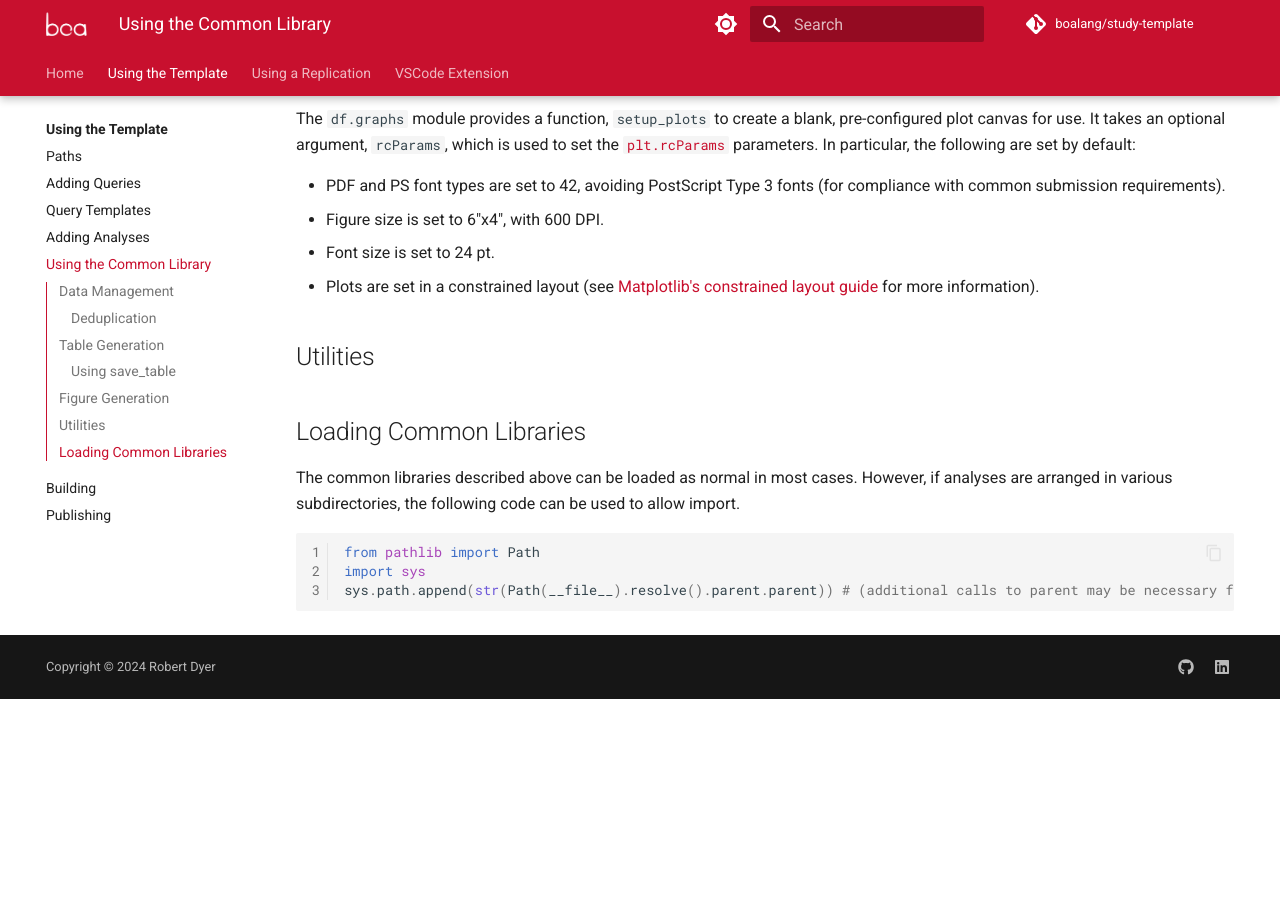
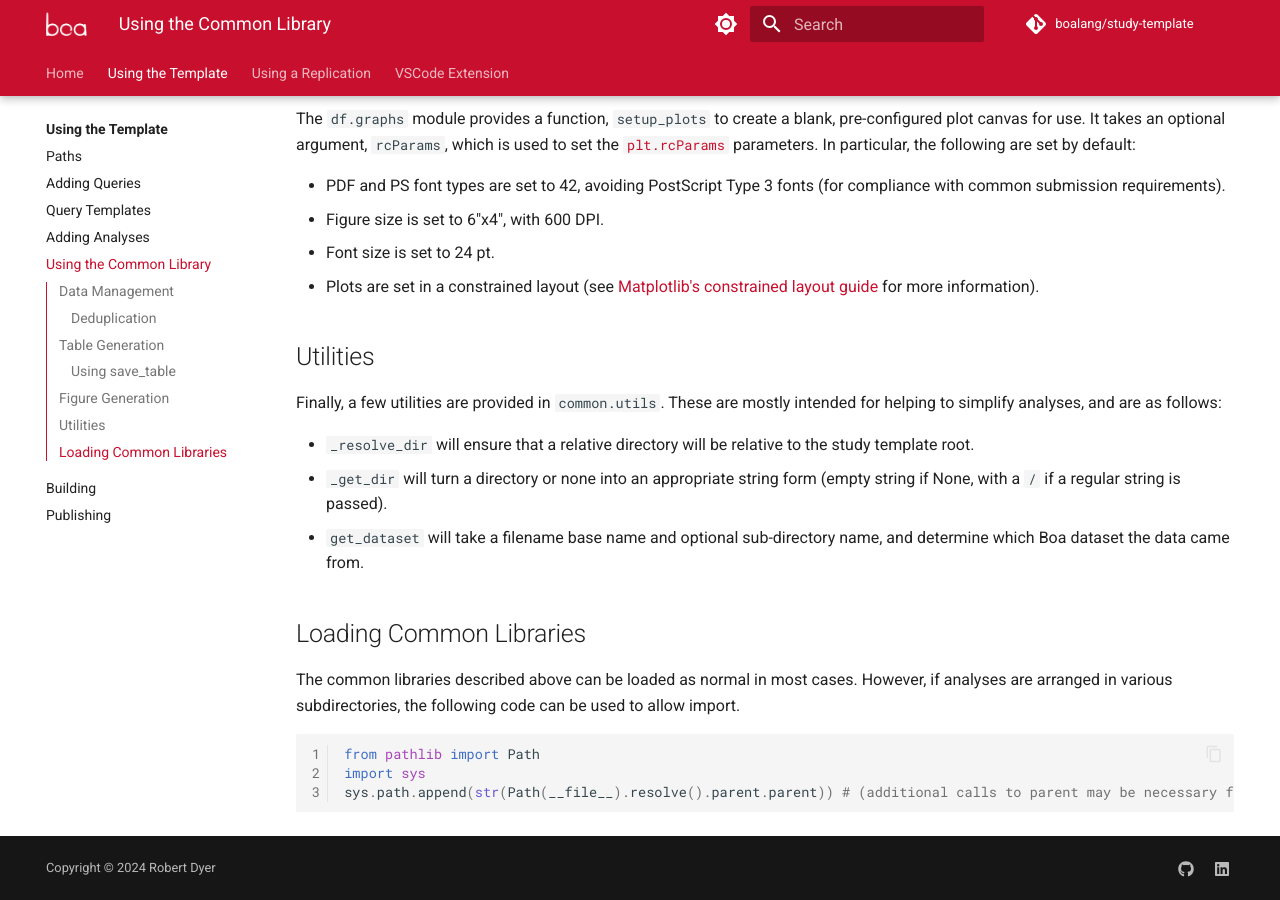
Before and after one commit to boalang/study-template, an MkDocs documentation site: the page built from docs/research/common.md, in a window 1280 px wide and 900 px high, scrolled down 2369 px. Built offline with MkDocs 1.6.1 and Material for MkDocs 9.7.7, drawn with Linux system fonts in a browser that asks for light colours; comment, search, counter and statistics services are not loaded; the version menu is left out; before the commit the page ends 3068 px from its top, so only the background shows below that.

Commit message:
Describe some utilities

```diff
--- a/docs/research/common.md
+++ b/docs/research/common.md
@@ -79,6 +79,12 @@ The `df.graphs` module provides a function, `setup_plots` to create a blank, pre
 
 ## Utilities
 
+Finally, a few utilities are provided in `common.utils`.  These are mostly intended for helping to simplify analyses, and are as follows:
+
+ - `_resolve_dir` will ensure that a relative directory will be relative to the study template root.
+ - `_get_dir` will turn a directory or none into an appropriate string form (empty string if None, with a `/` if a regular string is passed).
+ - `get_dataset` will take a filename base name and optional sub-directory name, and determine which Boa dataset the data came from.
+
 ## Loading Common Libraries
 
 The common libraries described above can be loaded as normal in most cases.  However, if analyses are arranged in various subdirectories, the following code can be used to allow import.
```
